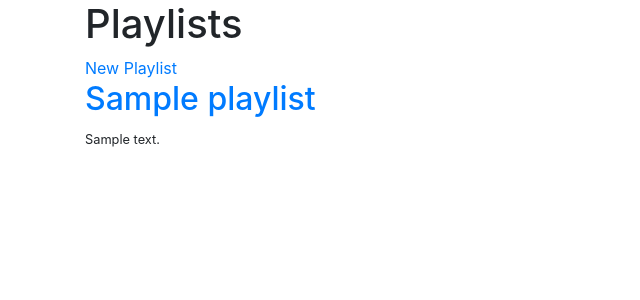
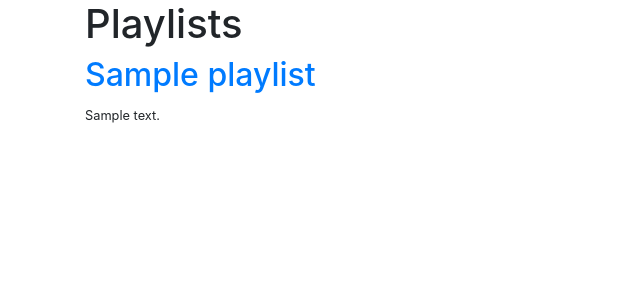
Before and after one commit to HelixHEX/playlister, a Flask app: page / in a window 1280 px wide. Shown: the part 56-356 px from the top of the page, without its empty margins (0-640 px from the left). Run offline with Flask 2, Linux system fonts and the light colour scheme; a database or web service that is not in the repository returns one stand-in record (values such as "Sample title"); some libraries are stand-ins or nearby versions.

Commit message:
removed link from index page

```diff
--- a/templates/home.html
+++ b/templates/home.html
@@ -1,5 +1,5 @@
 {% extends 'base.html' %}
 >
 {% block content %}
-    <h1>{{ msg }}</h1>
+    <!-- <h1>{{ msg }}</h1> -->
 {% endblock %}
--- a/templates/playlists_index.html
+++ b/templates/playlists_index.html
@@ -2,9 +2,6 @@
 
 {% block content %}
 <h1>Playlists</h1>
-
-<!-- New link here -->
-<a href='/playlists/new'>New Playlist</a>
 
 <div class='row'>
     {% for playlist in playlists %}
```
